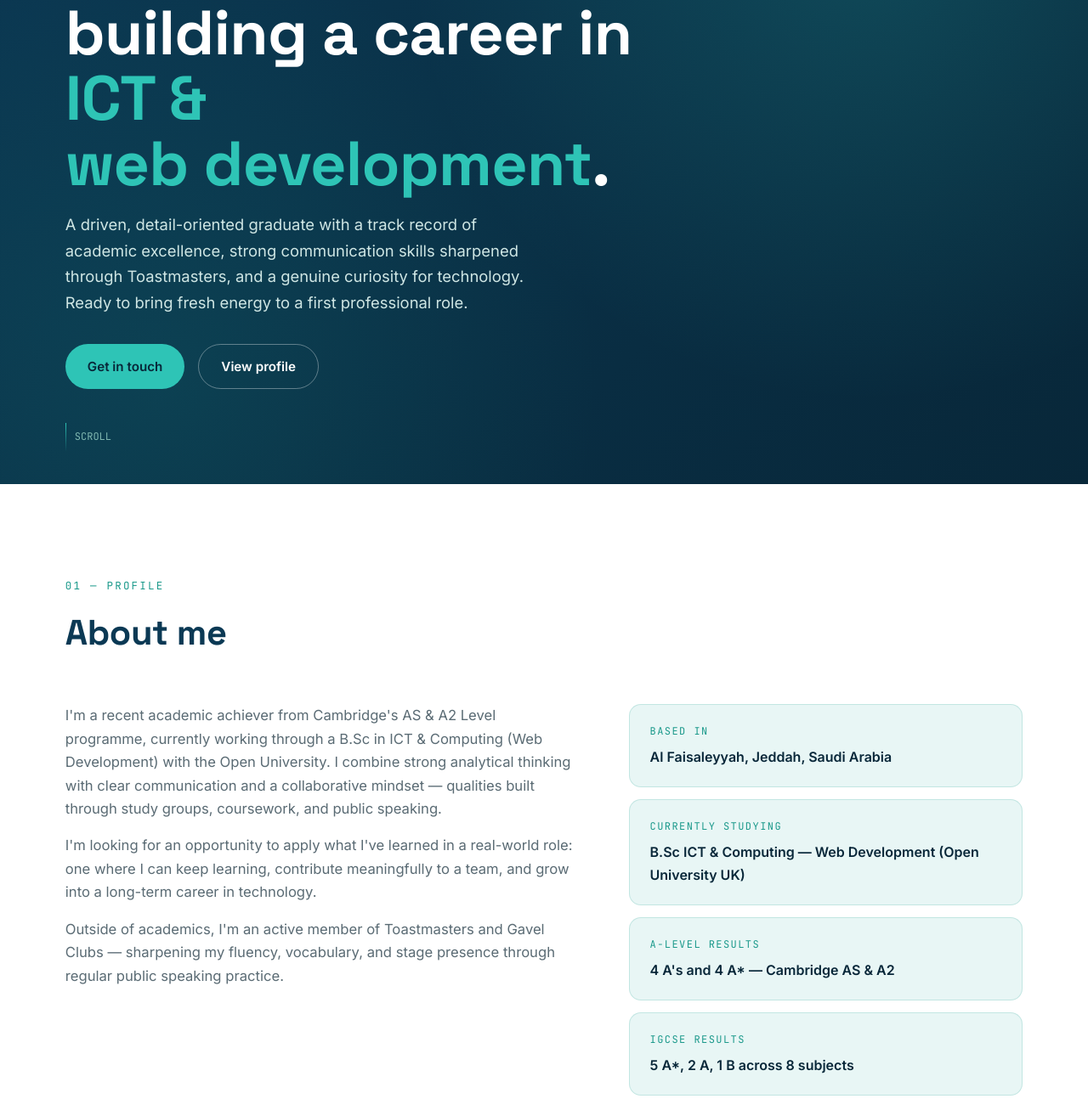
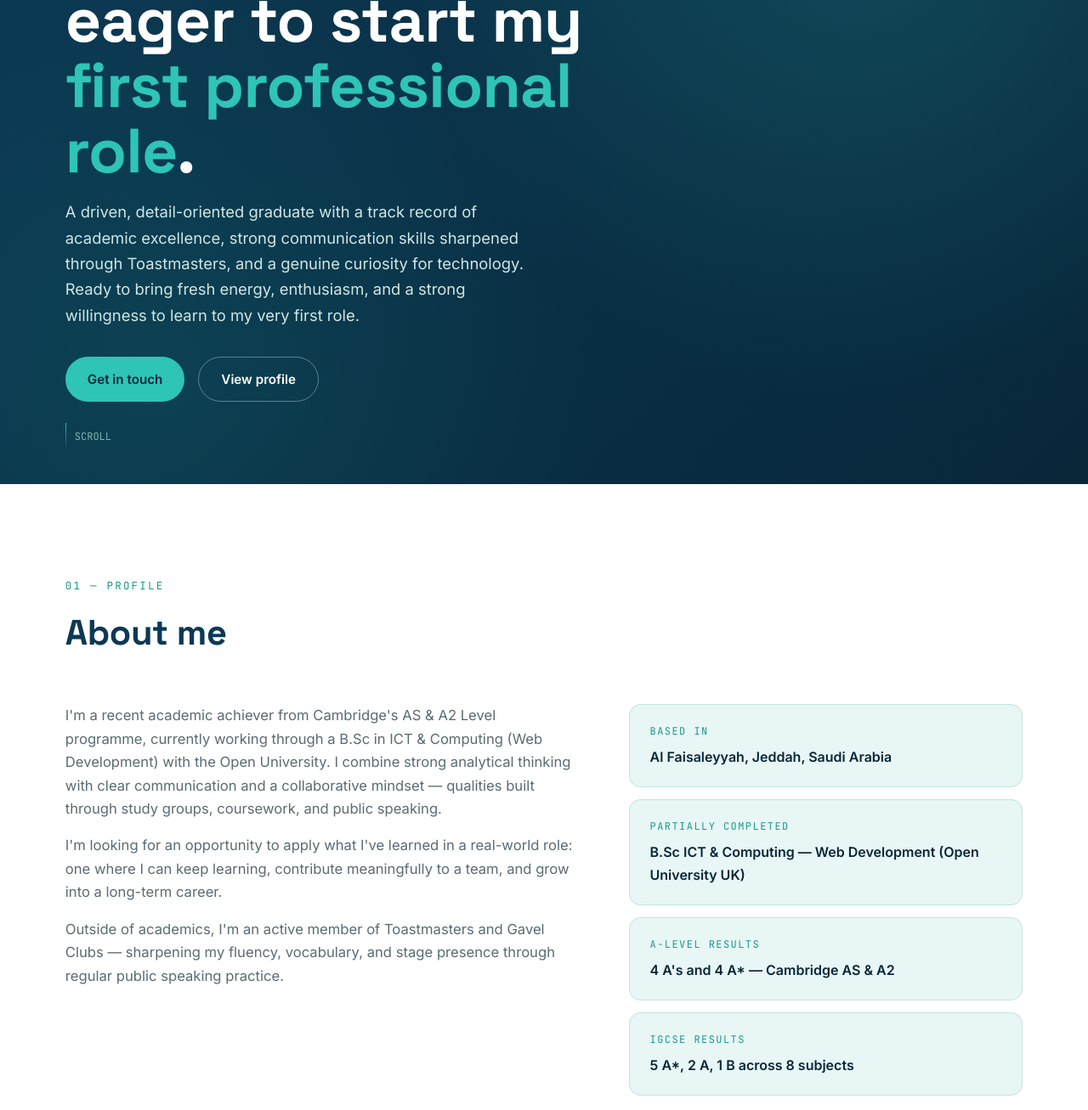
Before and after one commit to BillyBoiiX2/Portfolio, a plain HTML site: page index.html in a window 1280 px wide. Shown: the part 230-1537 px from the top of the page at 85% size. Drawn offline with Linux system fonts and the light colour scheme.

Commit message:
Update index.html

```diff
--- a/index.html
+++ b/index.html
@@ -236,8 +236,8 @@
 <header class="hero">
   <div class="hero-inner">
     <span class="eyebrow">Jeddah, Saudi Arabia · Open to opportunities</span>
-    <h1>Bilal Irshad —<br>building a career in <span class="accent">ICT &amp; web&nbsp;development</span>.</h1>
-    <p class="lead">A driven, detail-oriented graduate with a track record of academic excellence, strong communication skills sharpened through Toastmasters, and a genuine curiosity for technology. Ready to bring fresh energy to a first professional role.</p>
+    <h1>Bilal Irshad —<br>eager to start my <span class="accent">first professional role</span>.</h1>
+    <p class="lead">A driven, detail-oriented graduate with a track record of academic excellence, strong communication skills sharpened through Toastmasters, and a genuine curiosity for technology. Ready to bring fresh energy, enthusiasm, and a strong willingness to learn to my very first role.</p>
     <div class="hero-cta">
       <a class="btn btn-primary" href="#contact">Get in touch</a>
       <a class="btn btn-ghost" href="#about">View profile</a>
@@ -254,12 +254,12 @@
   <div class="about-grid">
     <div>
       <p>I'm a recent academic achiever from Cambridge's AS &amp; A2 Level programme, currently working through a B.Sc in ICT &amp; Computing (Web Development) with the Open University. I combine strong analytical thinking with clear communication and a collaborative mindset — qualities built through study groups, coursework, and public speaking.</p>
-      <p>I'm looking for an opportunity to apply what I've learned in a real-world role: one where I can keep learning, contribute meaningfully to a team, and grow into a long-term career in technology.</p>
+      <p>I'm looking for an opportunity to apply what I've learned in a real-world role: one where I can keep learning, contribute meaningfully to a team, and grow into a long-term career.</p>
       <p>Outside of academics, I'm an active member of Toastmasters and Gavel Clubs — sharpening my fluency, vocabulary, and stage presence through regular public speaking practice.</p>
     </div>
     <div>
       <div class="fact-card"><div class="label">Based in</div><div class="value">Al Faisaleyyah, Jeddah, Saudi Arabia</div></div>
-      <div class="fact-card"><div class="label">Currently studying</div><div class="value">B.Sc ICT &amp; Computing — Web Development (Open University UK)</div></div>
+      <div class="fact-card"><div class="label">Partially completed</div><div class="value">B.Sc ICT &amp; Computing — Web Development (Open University UK)</div></div>
       <div class="fact-card"><div class="label">A-Level results</div><div class="value">4 A's and 4 A* — Cambridge AS &amp; A2</div></div>
       <div class="fact-card"><div class="label">IGCSE results</div><div class="value">5 A*, 2 A, 1 B across 8 subjects</div></div>
     </div>
@@ -351,7 +351,7 @@
   <div class="section-head">
     <span class="tag">06 — Contact</span>
     <h2>Let's connect</h2>
-    <p>Open to entry-level roles, internships, and opportunities in ICT &amp; web development.</p>
+    <p>Open to entry-level roles, internships, and opportunities across any field.</p>
   </div>
   <div class="contact-links">
     <a class="contact-card" href="mailto:irshadbilal403@gmail.com">
@@ -366,7 +366,7 @@
   </div>
 </section>
 
-<footer>© 2026 Bilal Irshad · bilalirshad.dev</footer>
+<footer>© 2026 Bilal Irshad · billyboiix2.github.io/Portfolio</footer>
 
 </body>
 </html>
```
